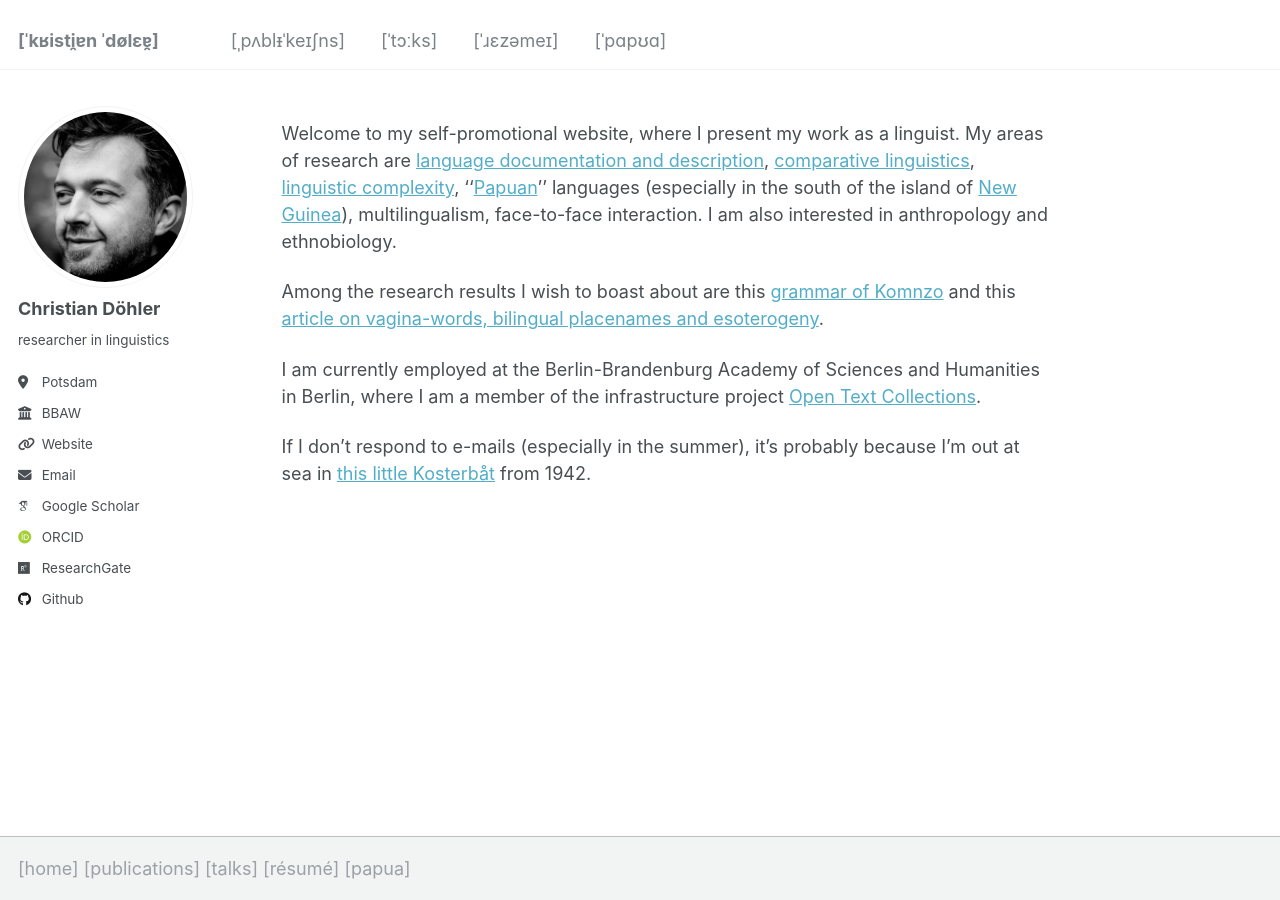
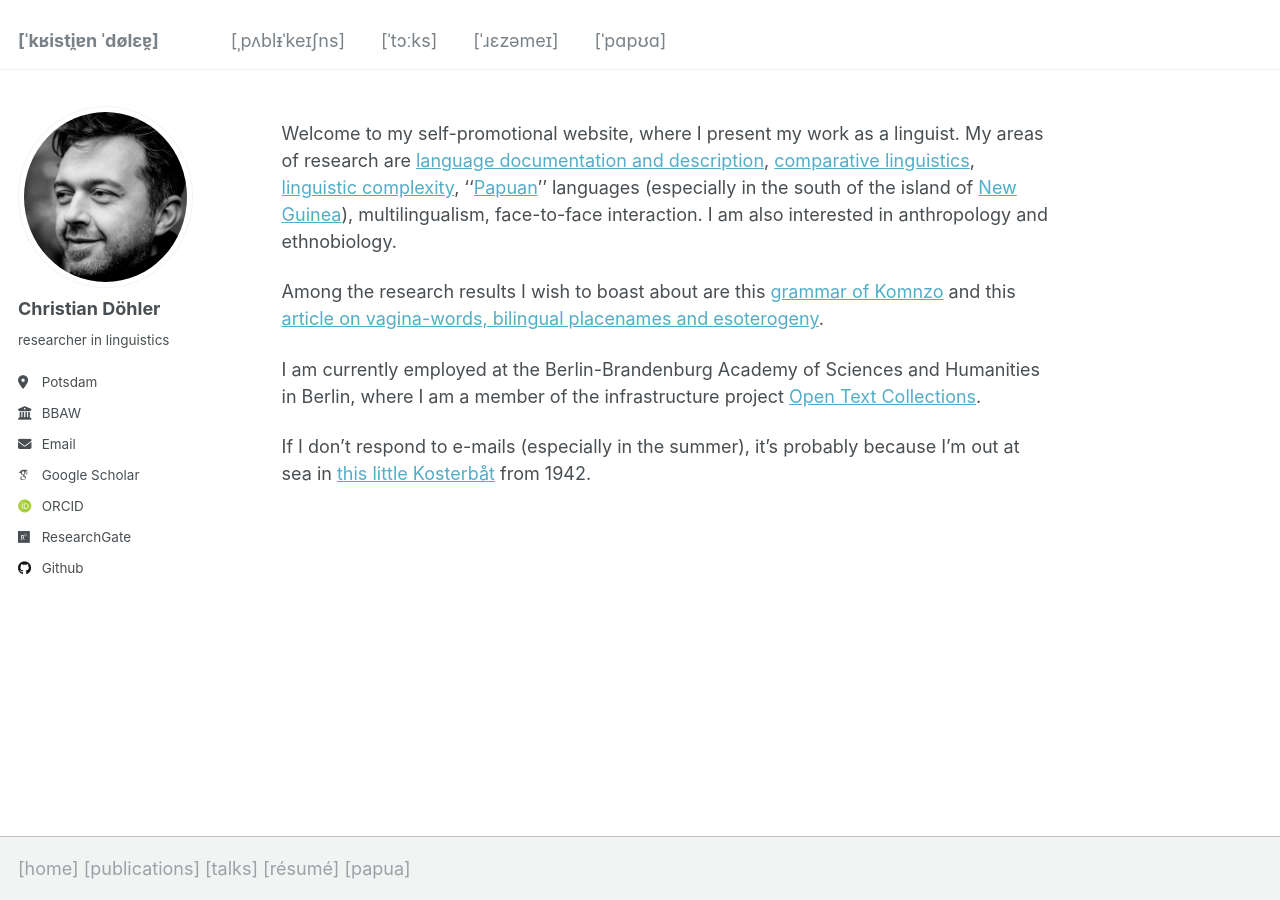
Before and after one commit to chrdoe/chrdoe.github.io, a Jekyll site: the page built from _pages/about.md, in a window 1280 px wide. Built offline with Jekyll 4.4.1, drawn with Linux system fonts in a browser that asks for light colours; some web fonts are replaced.

```diff
--- a/_config.yml
+++ b/_config.yml
@@ -27,7 +27,7 @@ author:
   bio              : "researcher in linguistics"
   location         : "https://maps.app.goo.gl/vndUeNDqpaMAjxD59"
   employer         : "https://www.bbaw.de/en/"
-  uri              : "https://www.bbaw.de/die-akademie/mitarbeiterinnen-mitarbeiter/doehler-christian"
+  uri              : # "https://www.bbaw.de/die-akademie/mitarbeiterinnen-mitarbeiter/doehler-christian"
   email            : "christian.doehler@posteo.de"
 
   # Academic websites
```
